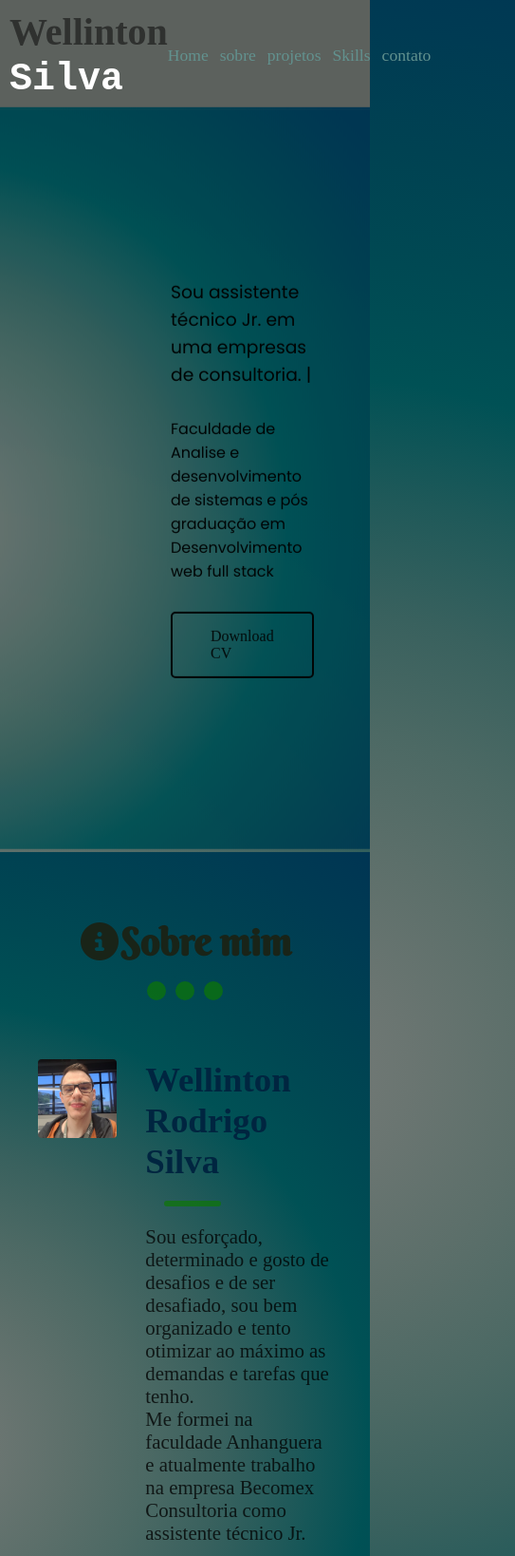
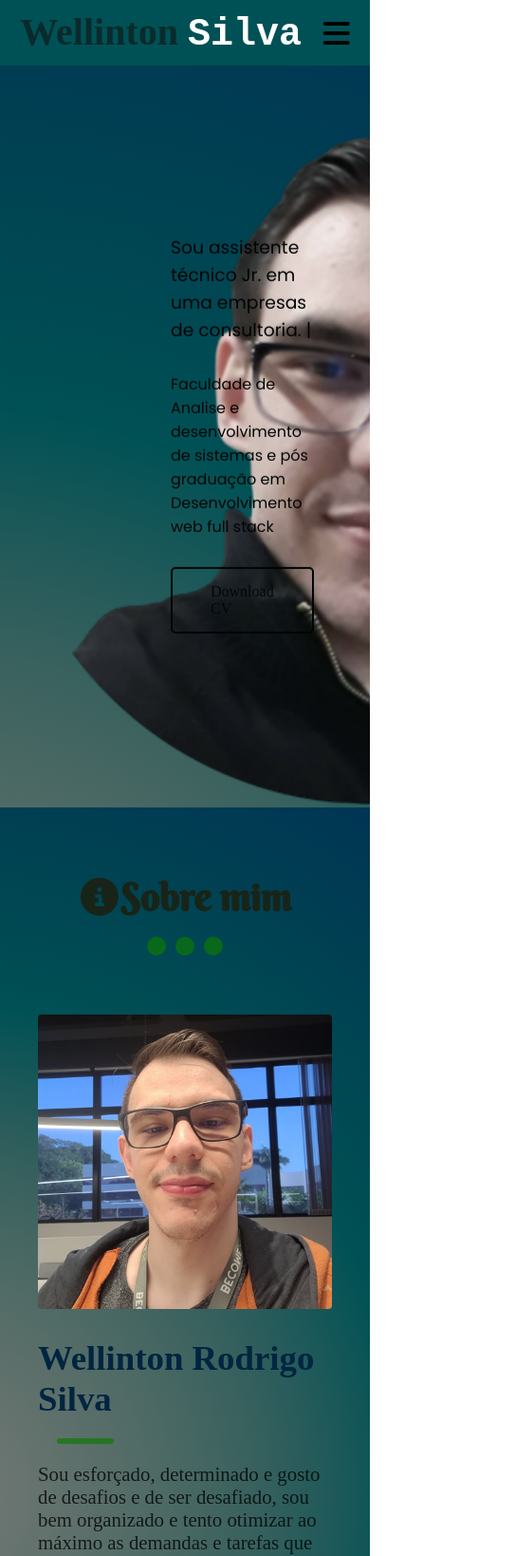
Before and after one commit to WellintonRodrigo/PortifolioWellinton, a plain HTML site: page LANDING PAGE - portfólio/index.html in a window 390 px wide. Shown: the top 1638 px of the page at 95% size, 543 px wide, since content can reach past the window. Drawn offline with Linux system fonts and the light colour scheme.

Commit message:
:lipstick: feat: Atualizações dos arquivos

```diff
--- a/LANDING PAGE - portfólio/asset/css/style.css
+++ b/LANDING PAGE - portfólio/asset/css/style.css
@@ -19,7 +19,7 @@ header{
     display: flex;
     align-items: center;
     justify-content: space-around;
-    background-color: #5c615d;
+    background-color: #005155;
 }
 header h1{
     color:rgba(16, 16, 16, 0.6);
@@ -45,6 +45,7 @@ header samp{
 .img-responsive{
     max-width: 100%;
     padding: 1rem;
+    border-radius: 5px;
 
 }
 .section-div{
@@ -230,6 +231,8 @@ main{
     font-size:.9rem;
 }
 
+
+
 @keyframes sobe_secao {
     from {
         transition: .5s;
@@ -251,3 +254,28 @@ main{
     }
 
 }
+    /*RESPONSIVIDADE*/
+
+    @media(max-width:992px){
+        .sobre .img_sobre{
+            grid-column: 1/-1;
+            justify-content: center;
+        }
+        .sobre_conteudo{
+            grid-column: 1/-1;
+        }
+        .section-div .img-responsive{
+            display: none;
+        }
+        .section-div{
+            background-image: url(../img/fotoCurriculo2.png);
+            background-repeat: no-repeat;
+            background-size: cover;
+        }
+        header .navigation-primary{
+            display: none;
+        }
+        header i{
+            font-size: 2rem;
+        }
+    }
--- a/LANDING PAGE - portfólio/asset/js/script.js
+++ b/LANDING PAGE - portfólio/asset/js/script.js
@@ -1,3 +1,6 @@
+
+function Escrevendo(){
+
     function active_words(elemento){
         let arrText= elemento.innerHTML.split('')
         elemento.innerHTML=''
@@ -10,3 +13,11 @@ function active_words(elemento){
 
     const titulo= document.querySelector('.digitando')
     active_words(titulo)
+
+}
+
+const menu = document.querySelector('.menu-bars')
+
+menu.addEventListener('click',()=>{
+    menu.classList.toggle('fa-x')
+})
--- a/LANDING PAGE - portfólio/index.html
+++ b/LANDING PAGE - portfólio/index.html
@@ -13,6 +13,7 @@
      <header>
       <h1>Wellinton  <samp> Silva</samp></h1>
       <nav>
+        <i class="fa-solid fa-bars" class="menu-bars"></i>
         <ul class="navigation-primary">
           <li><a class="link-item" href= "#home">Home</a></li>
           <li><a class="link-item" href="#sobre">sobre</a></li>
@@ -33,7 +34,7 @@
           <a href="#">Download CV</a>
         </div>
 
-        <img src="asset/img/Well.jpg" alt="Foto de perfil" class="img-responsive">
+        <img src="asset/img/fotoCurriculo2.png" alt="Foto de perfil" class="img-responsive">
 
       </section>
 
```
Also changed, not shown: LANDING PAGE - portfólio/asset/img/fotoCurriculo2.png (added). Lines whose indentation alone changed are shown as unchanged.
